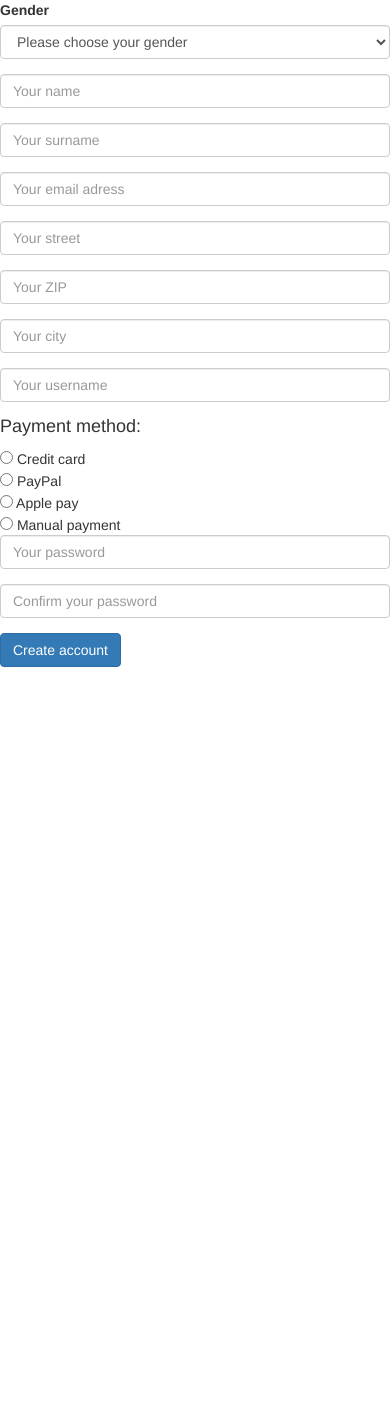
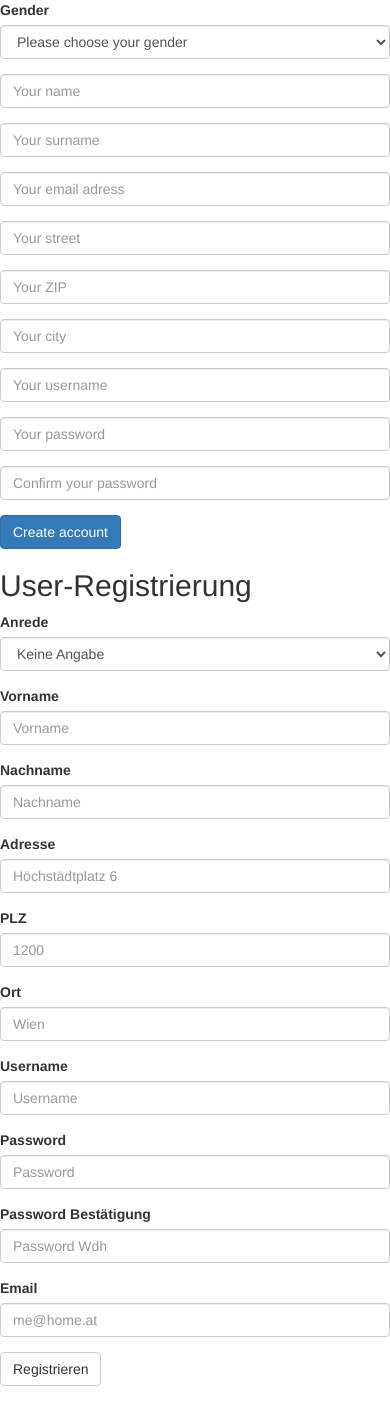
Before and after one commit to BWIWebshop/webshop, a PHP site: page /sites/register.php in a window 390 px wide. Before the commit the page ends 667 px from the top, so only its background shows below. Run offline with PHP 8.4, Linux system fonts and the light colour scheme; data that the repository does not hold is empty.

Commit message:
User class demo Register demo

```diff
--- a/sites/register.php
+++ b/sites/register.php
@@ -1,3 +1,97 @@
+<?php
+/*
+ * To change this license header, choose License Headers in Project Properties.
+ * To change this template file, choose Tools | Templates
+ * and open the template in the editor.
+ */
+
+//Variablen anlegen
+$Anrede = null;
+$Vorname = null;
+$Nachname = null;
+$Adresse = null;
+$PLZ = null;
+$Ort = null;
+$User = null;
+$Pwd = null;
+$Pwd_confirm = null;
+$Email = null;
+$err = false;
+
+//Überprüfen, ob Formular abgesendet wurde
+if (isset($_GET['submit'])) {
+
+    //Einzelne GET-Parameter prüfen, ob diese gesetzt sind bzw. ein Leer-String und Wert in Variable schreiben
+    //Im Fehlerfall wird die Variable $err auf true gesetzt
+    if (!empty($_GET['Anrede'])) {
+        switch($_GET['Anrede']){
+            case 'f': $Anrede = "Frau"; break;
+            case 'h': $Anrede = "Herr"; break;
+        }
+
+    } else
+        $err = true;
+
+    if (!empty($_GET['Vorname'])) {
+        $Vorname = $_GET['Vorname'];
+    } else
+        $err = true;
+
+    if (!empty($_GET['Nachname'])) {
+        $Nachname = $_GET['Nachname'];
+    } else
+        $err = true;
+
+    if (!empty($_GET['Adresse'])) {
+        $Adresse = $_GET['Adresse'];
+    } else
+        $err = true;
+
+    if (!empty($_GET['PLZ'])) {
+        $PLZ = $_GET['PLZ'];
+    } else
+        $err = true;
+
+    if (!empty($_GET['Ort'])) {
+        $Ort = $_GET['Ort'];
+    } else
+        $err = true;
+
+    if (!empty($_GET['User'])) {
+        $User = $_GET['User'];
+    } else
+        $err = true;
+
+    if (!empty($_GET['Pwd']) && !empty($_GET['Pwd_confirm'])) {
+        $Pwd = $_GET['Pwd'];
+    } else
+        $err = true;
+
+    if (!empty($_GET['Pwd_confirm'])) {
+        $Pwd_confirm = $_GET['Pwd_confirm'];
+    } else
+        $err = true;
+
+    if($Pwd != $Pwd_confirm){
+        $err = true;
+    }
+
+    if (!empty($_GET['Email'])) {
+        $Email = $_GET['Email'];
+    } else
+        $err = true;
+
+    //wenn alle Daten vorhanden sind und kein Fehler aufgetreten ist, wird neues User-Objekt erzeugt
+    if ($err == false) {
+        $user = new User(0,$Anrede,$Vorname,$Nachname,$Adresse,$PLZ,$Ort,$User,$Pwd,$Email);
+        //user-Objekt wird in registerUser-Funktion der DB-Klasse übergeben
+        $db->registerUser($user);
+    }else{
+        echo "Bitte füllen Sie alle Felder korrekt aus!";
+    }
+}
+?>
+
 <html>
     <head>
         <meta charset="UTF-8">
@@ -6,7 +100,7 @@
               integrity="sha384-BVYiiSIFeK1dGmJRAkycuHAHRg32OmUcww7on3RYdg4Va+PmSTsz/K68vbdEjh4u" crossorigin="anonymous">
     </head>
     <body>
-        <form action='' method="post">
+        <form action='Register.php' method="post">
             <div class="form-group">
                 <label>Gender</label>
                 <select name="gender" class="form-control" required >
@@ -36,13 +130,7 @@
             <div class="form-group">
                 <input type="text" name="username" placeholder="Your username" class="form-control" required>
             </div>
-            <h4>Payment method:</h4>
-            <div>
-                <input type="radio" name="paymentMethod" value="Credit card" required> Credit card<br>
-                <input type="radio" name="paymentMethod" value="PayPal"> PayPal<br>
-                <input type="radio" name="paymentMethod" value="Apple pay"> Apple pay<br>
-                <input type="radio" name="paymentMethod" value="Manual payment"> Manual payment
-            </div>
+
             <div class="form-group">
                 <input type="password" name="password" id="password" placeholder="Your password" class="form-control"
                        required pattern="^(?=.*[a-z])(?=.*[A-Z])(?=.*\d)[a-zA-Z\d]{8,}$"
@@ -66,16 +154,83 @@
                 return true;
             }
         </script>
-        <?php
-        $gender = $_POST['gender'];
-        $name = $_POST['name'];
-        $surname = $_POST['surname'];
-        $email = $_POST['email'];
-        $street = $_POST['street'];
-        $zip = $_POST['zip'];
-        $city = $_POST['city'];
-        $username = $_POST['username'];
-        $password = $_POST['password'];
-        ?>
+
     </body>
 </html>
+
+
+
+
+<h2>User-Registrierung</h2>
+
+<form class="form-horizontal">
+    <div class="form-group">
+        <label for="anrede" class="col-sm-2 control-label">Anrede</label>
+        <div class="col-sm-10">
+            <select name="Anrede" class="form-control" id="anrede">
+                <option value="k">Keine Angabe</option>
+                <option value="f">Frau</option>
+                <option value="h">Herr</option>
+            </select>
+        </div>
+    </div>
+    <div class="form-group">
+        <label for="vorname" class="col-sm-2 control-label">Vorname</label>
+        <div class="col-sm-10">
+            <input type="text" name="Vorname" class="form-control" id="vorname" placeholder="Vorname">
+        </div>
+    </div>
+    <div class="form-group">
+        <label for="nachname" class="col-sm-2 control-label">Nachname</label>
+        <div class="col-sm-10">
+            <input type="text" name="Nachname" class="form-control" id="nachname" placeholder="Nachname">
+        </div>
+    </div>
+    <div class="form-group">
+        <label for="adresse" class="col-sm-2 control-label">Adresse</label>
+        <div class="col-sm-10">
+            <input type="text" name="Adresse" class="form-control" id="adresse" placeholder="Höchstädtplatz 6">
+        </div>
+    </div>
+    <div class="form-group">
+        <label for="plz" class="col-sm-2 control-label">PLZ</label>
+        <div class="col-sm-10">
+            <input type="number" name="PLZ" class="form-control" id="plz" placeholder="1200">
+        </div>
+    </div>
+    <div class="form-group">
+        <label for="ort" class="col-sm-2 control-label">Ort</label>
+        <div class="col-sm-10">
+            <input type="text" name="Ort" class="form-control" id="ort" placeholder="Wien">
+        </div>
+    </div>
+    <div class="form-group">
+        <label for="user" class="col-sm-2 control-label">Username</label>
+        <div class="col-sm-10">
+            <input type="text" name="User" class="form-control" id="user" placeholder="Username">
+        </div>
+    </div>
+    <div class="form-group">
+        <label for="inputPassword" class="col-sm-2 control-label">Password</label>
+        <div class="col-sm-10">
+            <input type="password" name="Pwd" class="form-control" id="inputPassword" placeholder="Password">
+        </div>
+    </div>
+    <div class="form-group">
+        <label for="inputPassword_confirm" class="col-sm-2 control-label">Password Bestätigung</label>
+        <div class="col-sm-10">
+            <input type="password" name="Pwd_confirm" class="form-control" id="inputPassword_confirm" placeholder="Password Wdh">
+        </div>
+    </div>
+    <div class="form-group">
+        <label for="inputEmail3" class="col-sm-2 control-label">Email</label>
+        <div class="col-sm-10">
+            <input type="email" name="Email" class="form-control" id="inputEmail3" placeholder="me@home.at">
+        </div>
+    </div>
+    <div class="form-group">
+        <div class="col-sm-offset-2 col-sm-10">
+            <button type="submit" name="submit" class="btn btn-default">Registrieren</button>
+        </div>
+    </div>
+</form>
```
Also changed, not shown: 1 other file.
